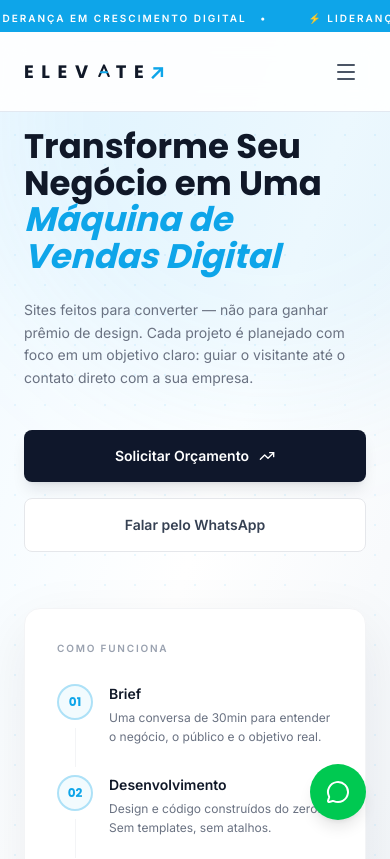
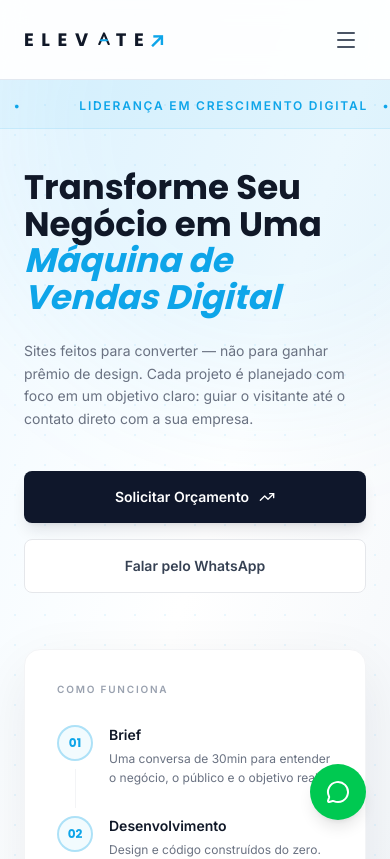
Before and after one commit to Hunter1805/site-portifolio, a React (Vite) app: page / in a window 390 px wide. Shown: the top 859 px of the page. Built offline with nearby package versions, Linux system fonts and the light colour scheme.

Commit message:
style: mover letreiro para o Hero no mobile, sem emoji e largura total

```diff
--- a/src/components/Hero.tsx
+++ b/src/components/Hero.tsx
@@ -64,7 +64,7 @@ export default function Hero() {
   return (
     <>
       {/* ── HERO ── */}
-      <section ref={ref} className="relative flex items-center overflow-hidden min-h-screen">
+      <section ref={ref} className="relative flex flex-col justify-center overflow-hidden min-h-screen pt-20">
 
         {/* Background */}
         <div className="absolute inset-0 bg-gradient-to-br from-sky-50 via-white to-slate-100 pointer-events-none" />
@@ -78,7 +78,35 @@ export default function Hero() {
         />
         <div className="absolute -top-40 -right-40 w-[560px] h-[560px] rounded-full bg-brand-sky/8 blur-3xl pointer-events-none" />
 
-        <div className="relative z-10 max-w-7xl mx-auto px-6 w-full pt-32 pb-16 md:pt-36 md:pb-24">
+        {/* Letreiro Marquee no Mobile */}
+        <div className="w-full bg-brand-sky/5 border-b border-brand-sky/10 py-3 md:hidden z-10 relative">
+          <div className="relative w-full overflow-hidden whitespace-nowrap">
+            <div className="inline-block animate-marquee select-none">
+              <span className="mx-6 font-sans text-xs font-bold tracking-[0.15em] uppercase text-brand-sky">
+                Liderança em Crescimento Digital &nbsp;&nbsp;•&nbsp;&nbsp;
+              </span>
+              <span className="mx-6 font-sans text-xs font-bold tracking-[0.15em] uppercase text-brand-sky">
+                Liderança em Crescimento Digital &nbsp;&nbsp;•&nbsp;&nbsp;
+              </span>
+              <span className="mx-6 font-sans text-xs font-bold tracking-[0.15em] uppercase text-brand-sky">
+                Liderança em Crescimento Digital &nbsp;&nbsp;•&nbsp;&nbsp;
+              </span>
+            </div>
+            <div className="inline-block animate-marquee select-none" aria-hidden="true">
+              <span className="mx-6 font-sans text-xs font-bold tracking-[0.15em] uppercase text-brand-sky">
+                Liderança em Crescimento Digital &nbsp;&nbsp;•&nbsp;&nbsp;
+              </span>
+              <span className="mx-6 font-sans text-xs font-bold tracking-[0.15em] uppercase text-brand-sky">
+                Liderança em Crescimento Digital &nbsp;&nbsp;•&nbsp;&nbsp;
+              </span>
+              <span className="mx-6 font-sans text-xs font-bold tracking-[0.15em] uppercase text-brand-sky">
+                Liderança em Crescimento Digital &nbsp;&nbsp;•&nbsp;&nbsp;
+              </span>
+            </div>
+          </div>
+        </div>
+
+        <div className="relative z-10 max-w-7xl mx-auto px-6 w-full pt-10 pb-16 md:pt-16 md:pb-24">
           <div className="grid md:grid-cols-2 gap-14 lg:gap-20 items-center">
 
             {/* ── ESQUERDA: Texto ── */}
--- a/src/components/Navbar.tsx
+++ b/src/components/Navbar.tsx
@@ -28,42 +28,7 @@ export default function Navbar() {
   }, [location]);
 
   return (
-    <>
-      {/* Banner de Letreiro (Marquee) no Mobile */}
-      <div className="fixed top-0 left-0 w-full z-50 bg-brand-sky text-white h-8 flex items-center overflow-hidden border-b border-brand-sky/10 md:hidden">
-        <div className="relative w-full overflow-hidden whitespace-nowrap py-1">
-          <div className="inline-block animate-marquee select-none">
-            <span className="mx-4 font-sans text-[10px] font-extrabold tracking-[0.2em] uppercase">
-              ⚡ Liderança em Crescimento Digital &nbsp;&nbsp;•&nbsp;&nbsp;
-            </span>
-            <span className="mx-4 font-sans text-[10px] font-extrabold tracking-[0.2em] uppercase">
-              ⚡ Liderança em Crescimento Digital &nbsp;&nbsp;•&nbsp;&nbsp;
-            </span>
-            <span className="mx-4 font-sans text-[10px] font-extrabold tracking-[0.2em] uppercase">
-              ⚡ Liderança em Crescimento Digital &nbsp;&nbsp;•&nbsp;&nbsp;
-            </span>
-            <span className="mx-4 font-sans text-[10px] font-extrabold tracking-[0.2em] uppercase">
-              ⚡ Liderança em Crescimento Digital &nbsp;&nbsp;•&nbsp;&nbsp;
-            </span>
-          </div>
-          <div className="inline-block animate-marquee select-none" aria-hidden="true">
-            <span className="mx-4 font-sans text-[10px] font-extrabold tracking-[0.2em] uppercase">
-              ⚡ Liderança em Crescimento Digital &nbsp;&nbsp;•&nbsp;&nbsp;
-            </span>
-            <span className="mx-4 font-sans text-[10px] font-extrabold tracking-[0.2em] uppercase">
-              ⚡ Liderança em Crescimento Digital &nbsp;&nbsp;•&nbsp;&nbsp;
-            </span>
-            <span className="mx-4 font-sans text-[10px] font-extrabold tracking-[0.2em] uppercase">
-              ⚡ Liderança em Crescimento Digital &nbsp;&nbsp;•&nbsp;&nbsp;
-            </span>
-            <span className="mx-4 font-sans text-[10px] font-extrabold tracking-[0.2em] uppercase">
-              ⚡ Liderança em Crescimento Digital &nbsp;&nbsp;•&nbsp;&nbsp;
-            </span>
-          </div>
-        </div>
-      </div>
-
-      <nav className="fixed top-8 md:top-0 left-0 w-full z-50 bg-white/90 backdrop-blur-md border-b border-outline transition-all duration-300 h-20 flex items-center">
+    <nav className="fixed top-0 left-0 w-full z-50 bg-white/90 backdrop-blur-md border-b border-outline transition-all duration-300 h-20 flex items-center">
       <div className="flex justify-between items-center w-full px-6 max-w-7xl mx-auto">
         <Link to="/" className="flex items-center gap-1 font-display text-lg font-extrabold tracking-[0.2em] text-gray-900 group">
           <span>E</span>
@@ -107,7 +72,7 @@ export default function Navbar() {
 
       {/* Overlay do Menu Mobile com Blur */}
       <div
-          className={`fixed inset-0 top-[112px] bg-slate-900/10 backdrop-blur-xs md:hidden z-30 transition-all duration-300 ${
+        className={`fixed inset-0 top-20 bg-slate-900/10 backdrop-blur-xs md:hidden z-30 transition-all duration-300 ${
           isOpen ? 'opacity-100 visible' : 'opacity-0 invisible pointer-events-none'
         }`}
         onClick={() => setIsOpen(false)}
@@ -144,6 +109,5 @@ export default function Navbar() {
         </Link>
       </div>
     </nav>
-    </>
   );
 }
```
Lines whose indentation alone changed are shown as unchanged.
